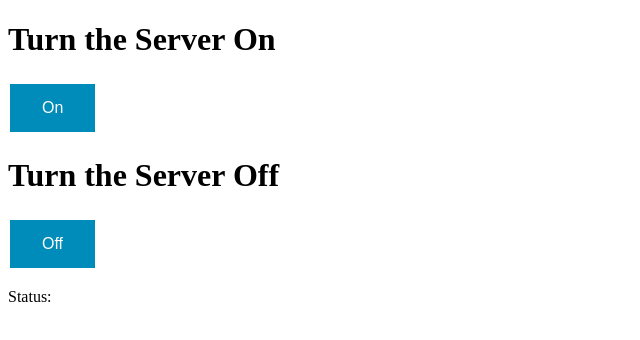
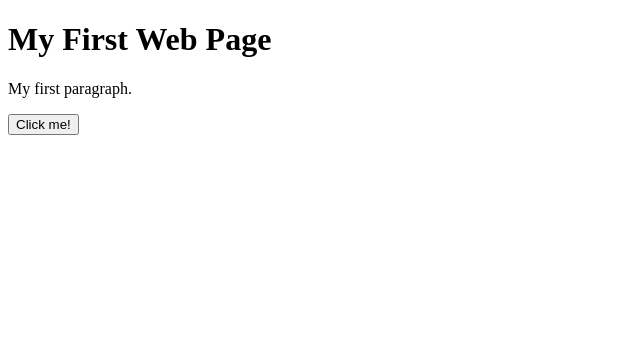
Before and after one commit to Qworks/Qworks.github.io, a plain HTML site: page index.html in a window 1280 px wide. Shown: the whole page, without its empty margins (0-640 px from the left). Drawn offline with Linux system fonts and the light colour scheme.

Commit message:
Update index.html

```diff
--- a/index.html
+++ b/index.html
@@ -1,47 +1,18 @@
 <!DOCTYPE html>
 <html>
-<head>
-    <meta charset="utf-8" />
-    <title>Ben's Modded Minecraft Server</title>
-    <style>
-        .button {
-            border: none;
-            color: white;
-            padding: 15px 32px;
-            text-align: center;
-            text-decoration: none;
-            display: inline-block;
-            font-size: 16px;
-            margin: 4px 2px;
-            cursor: pointer;
-        }
+<body>
 
-        .button1 {
-            background-color: #4CAF50;
-        }
-        /* Green */
-        .button2 {
-            background-color: #008CBA;
-        }
-        /* Blue */
-    </style>
-</head>
-<body>
-    <h1>Turn the Server On</h1>
-    <button class="button button2" onclick="On()">On</button>
-    <h1>Turn the Server Off</h1>
-    <button class="button button2" onclick="Off()">Off</button>
-    <p id="status">Status:</p>
+<h1>My First Web Page</h1>
 
-    <script>
-        function On() {
-            var x = document.getElementById("status");
-            x.innerHTML = "Status: ON";
-        }
-        function Off() {
-            var x = document.getElementById("status");
-            x.innerHTML = "Status: OFF";
-        }
-    </script>
+<p>My first paragraph.</p>
+
+<button type="button" onclick="myFunction()">Click me!</button>
+
+<script>
+function myFunction() {
+  document.write("Hello World");
+}
+</script>
+
 </body>
 </html>
```
